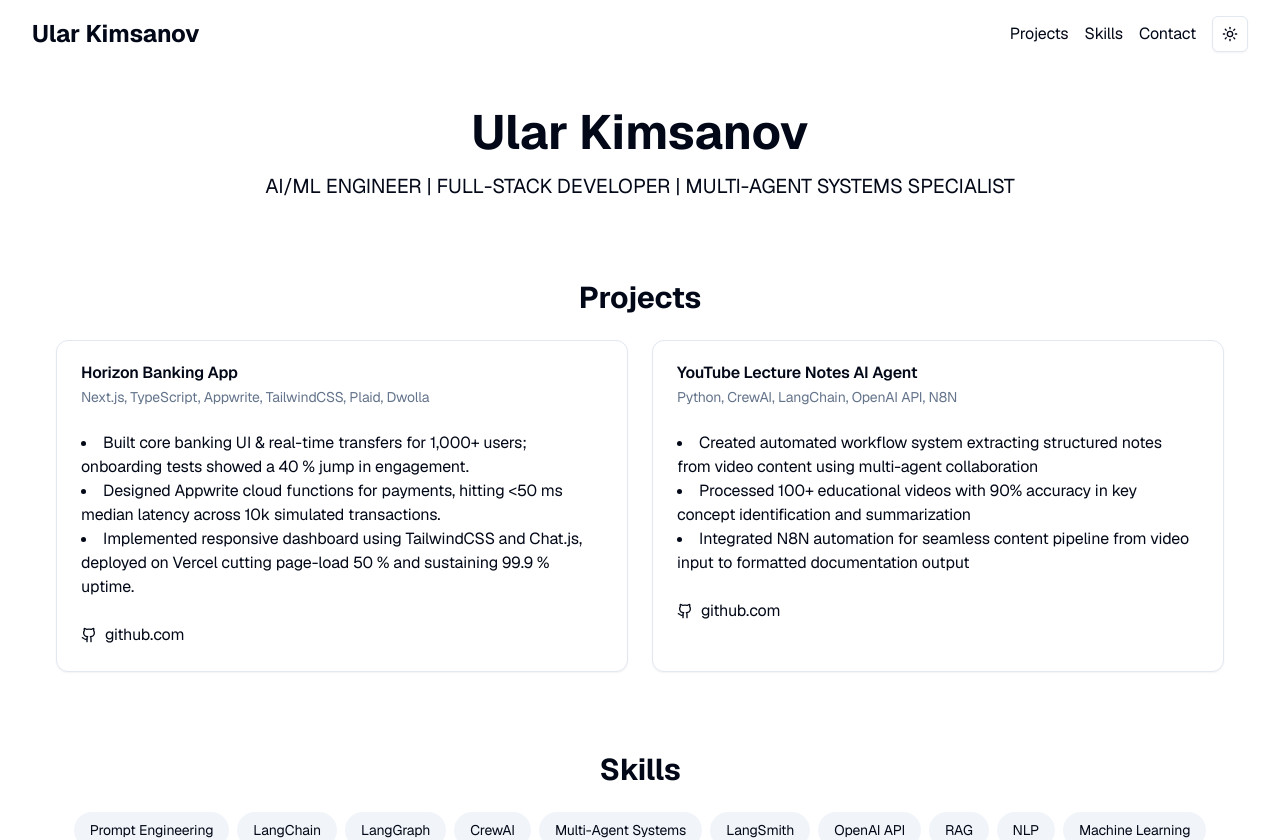
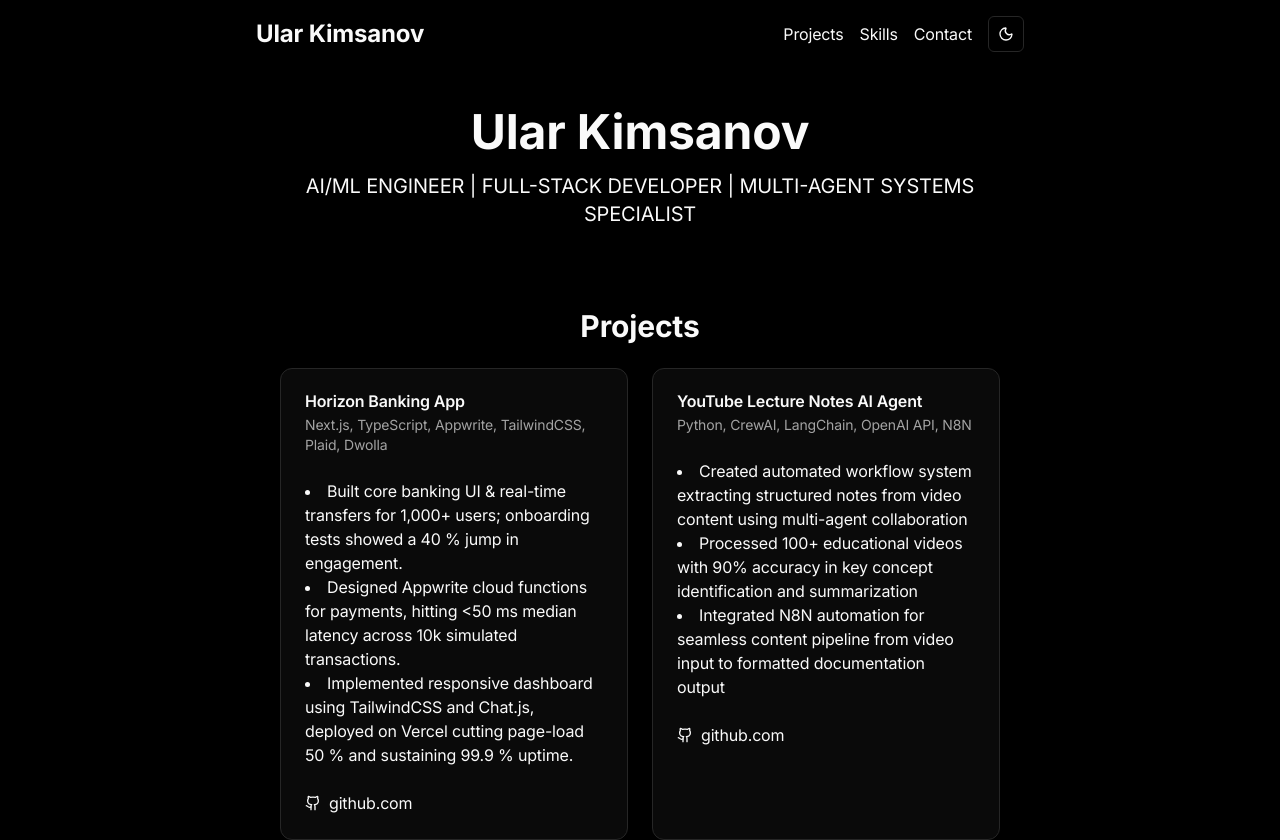
Before and after one commit to ukimsanov/personal-portfolio, a Next.js app: page / in a window 1280 px wide. Shown: the top 840 px of the page. Built offline with nearby package versions, Linux system fonts and the light colour scheme.

Commit message:
refactor: update layout and page structure for improved styling and consistency

```diff
--- a/src/app/layout.tsx
+++ b/src/app/layout.tsx
@@ -1,11 +1,13 @@
 import type { Metadata } from "next";
-import { GeistMono } from "geist/font/mono";
-import { GeistSans } from "geist/font/sans";
+import { Inter } from "next/font/google";
 import "./globals.css";
 import { ThemeProvider } from "@/components/ThemeProvider";
 
-const geistSans = GeistSans;
-const geistMono = GeistMono;
+const inter = Inter({
+  subsets: ["latin"],
+  display: "swap",
+  variable: "--font-inter"
+});
 
 export const metadata: Metadata = {
   title: "Ular Kimsanov | Portfolio",
@@ -19,12 +21,10 @@ export default function RootLayout({
 }>) {
   return (
     <html lang="en" suppressHydrationWarning>
-      <body
-        className={`${geistSans.className} ${geistMono.className} antialiased`}
-      >
+      <body className={`${inter.className} antialiased`}>
         <ThemeProvider
           attribute="class"
-          defaultTheme="system"
+          defaultTheme="dark"
           enableSystem
           disableTransitionOnChange
         >
--- a/src/app/page.tsx
+++ b/src/app/page.tsx
@@ -2,18 +2,18 @@ import Header from "@/components/Header";
 import Hero from "@/components/Hero";
 import Projects from "@/components/Projects";
 import Skills from "@/components/Skills";
-import Contact from "@/components/Contact";
 import Footer from "@/components/Footer";
 
 export default function Home() {
   return (
-    <main className="flex flex-col items-center px-4">
-      <Header />
-      <Hero />
-      <Projects />
-      <Skills />
-      <Contact />
-      <Footer />
-    </main>
+    <div className="min-h-screen bg-background">
+      <div className="max-w-4xl mx-auto px-6 sm:px-8 lg:px-12">
+        <Header />
+        <Hero />
+        <Projects />
+        <Skills />
+        <Footer />
+      </div>
+    </div>
   );
 }
```
